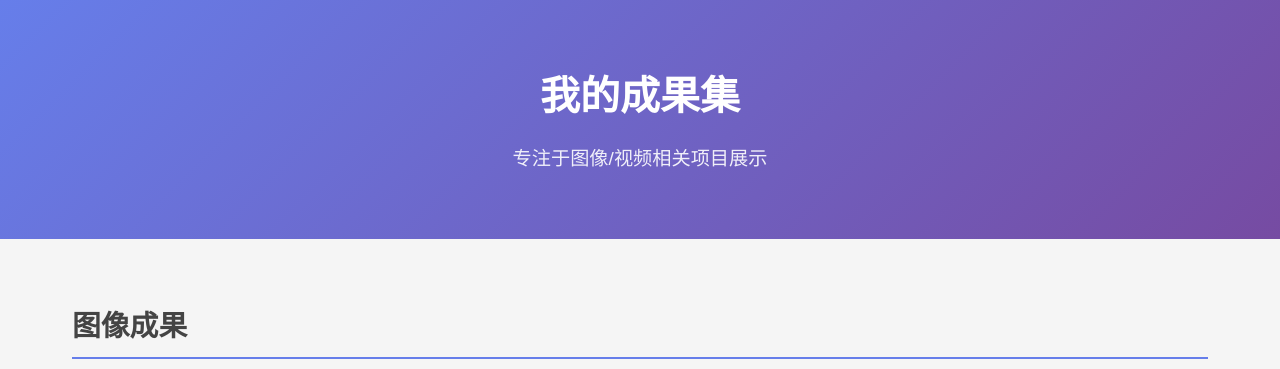
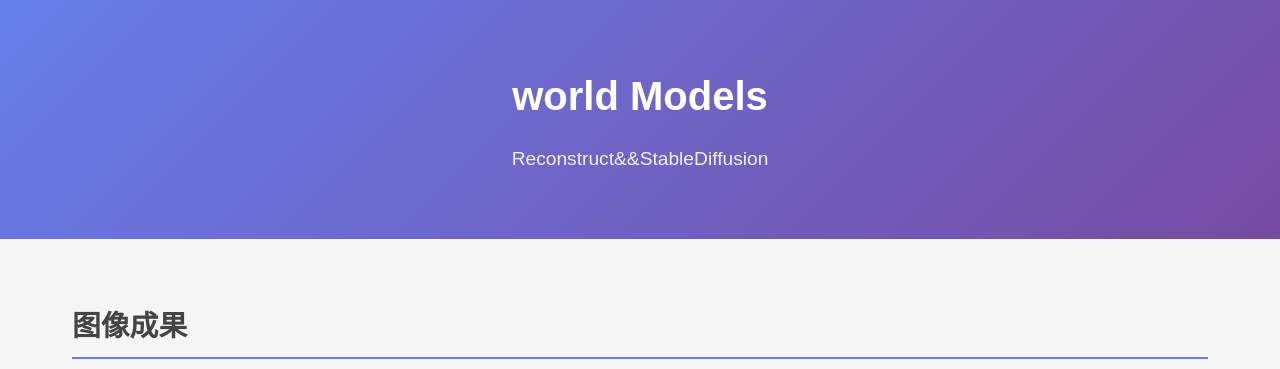
Before and after one commit to Honuaye/Honuaye.github.io, a plain HTML site: page index.html in a window 1280 px wide. Shown: the top 369 px of the page. Drawn offline with Linux system fonts and the light colour scheme.

Commit message:
modify name

```diff
--- a/index.html
+++ b/index.html
@@ -3,7 +3,7 @@
 <head>
     <meta charset="UTF-8">
     <meta name="viewport" content="width=device-width, initial-scale=1.0">
-    <title>我的成果展示</title>
+    <title>Reconstruct&&StableDiffusion</title>
     <!-- 引入样式文件 -->
     <link rel="stylesheet" href="style.css">
     <!-- 引入图标（可选，用于按钮/导航） -->
@@ -12,8 +12,8 @@
 <body>
     <!-- 顶部导航 -->
     <header>
-        <h1>我的成果集</h1>
-        <p>专注于图像/视频相关项目展示</p>
+        <h1>world Models </h1>
+        <p> Reconstruct&&StableDiffusion</p>
     </header>
 
     <!-- 成果展示区（图像） -->
```
